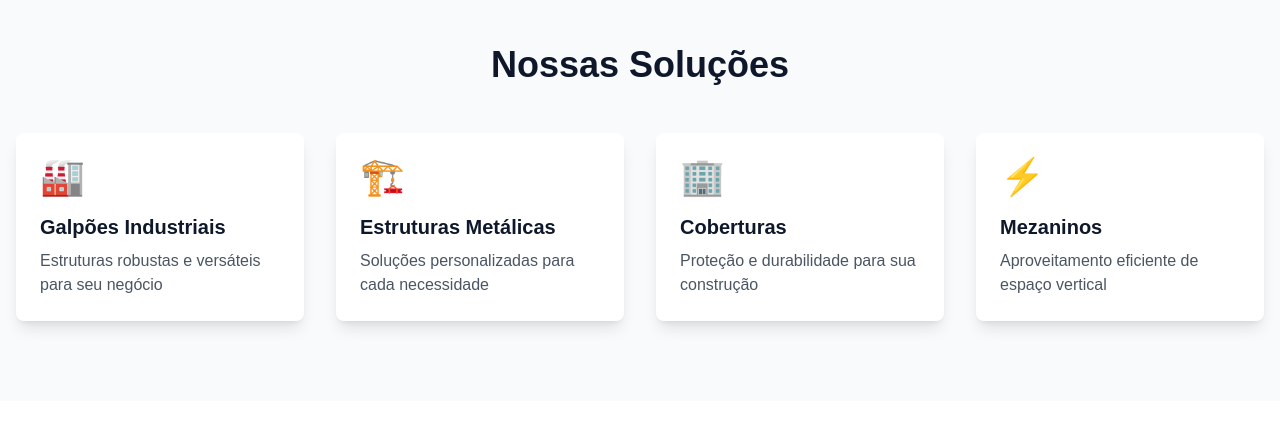
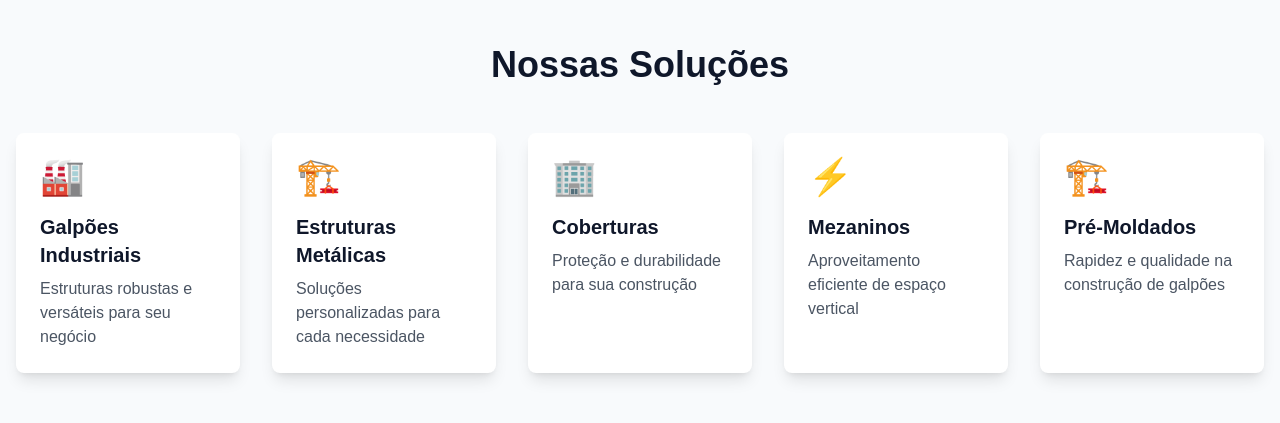
Before and after one commit to edupollheim/metal-martins, a Next.js app: page / in a window 1280 px wide. Shown: the part 2120-2543 px from the top of the page. Built offline with nearby package versions, Linux system fonts and the light colour scheme.

Commit message:
Adicionado pré-moldados e quando clicar no link redirecionar com referencia

```diff
--- a/src/components/Obras.tsx
+++ b/src/components/Obras.tsx
@@ -18,7 +18,6 @@ export default function Works() {
       image: "/Fotos/Projeto6.jpg"
     }
   ];
-
   return (
     <section id="obras" className="py-20 bg-white">
       <div className="container mx-auto px-4">
--- a/src/components/Solutions.tsx
+++ b/src/components/Solutions.tsx
@@ -19,6 +19,11 @@ export default function Solutions() {
         title: "Mezaninos",
         description: "Aproveitamento eficiente de espaço vertical",
         icon: "⚡"
+      },
+      {
+        title: "Pré-Moldados",
+        description: "Rapidez e qualidade na construção de galpões",
+        icon: "🏗️"
       }
     ];
 
@@ -26,9 +31,9 @@ export default function Solutions() {
       <section id="solutions" className="py-20 bg-slate-50">
         <div className="container mx-auto px-4">
           <h2 className="text-4xl font-bold text-center mb-12 text-slate-900">Nossas Soluções</h2>
-          <div className="grid md:grid-cols-2 lg:grid-cols-4 gap-8">
+          <div className="grid md:grid-cols-2 lg:grid-cols-5 gap-8">
             {solutions.map((solution, index) => (
-              <div key={index} className="bg-white p-6 rounded-lg shadow-lg hover:shadow-xl transition-shadow">
+              <div key={index} className="bg-white p-6 rounded-lg shadow-lg hover:shadow-xl transition-shadow" onClick={() => window.open(`https://api.whatsapp.com/send/?phone=5547997137923&text=${encodeURIComponent(`Olá! Vi seu contato no site e gostaria de solicitar um orçamento para ${(solution.title.toLowerCase())}. Pode me ajudar?`)}.`, '_blank')} style={{ cursor: 'pointer' }}>
                 <div className="text-4xl mb-4">{solution.icon}</div>
                 <h3 className="text-xl font-bold mb-2 text-slate-900">{solution.title}</h3>
                 <p className="text-gray-600">{solution.description}</p>
```
Lines whose indentation alone changed are shown as unchanged.
